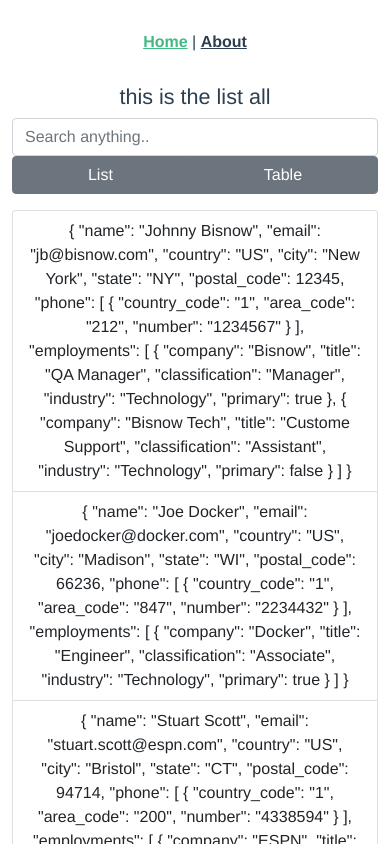
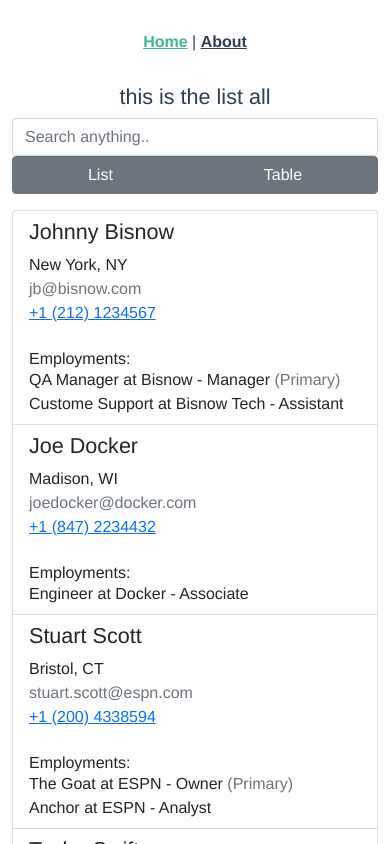
Before and after one commit to mayoalexander/contacts-search-ui, a Vue app: page / in a window 390 px wide. Shown: the top 844 px of the page. Built offline with nearby package versions, Linux system fonts and the light colour scheme.

Commit message:
configured for mobile

```diff
--- a/src/App.vue
+++ b/src/App.vue
@@ -17,6 +17,10 @@
   color: #2c3e50;
 }
 
+.text-left {
+  text-align: left !important;
+}
+
 #nav {
   padding: 30px;
 
--- a/src/views/Contacts/ListAll.vue
+++ b/src/views/Contacts/ListAll.vue
@@ -1,7 +1,7 @@
 <template lang="html">
   <div class="container">
     <h4>this is the list all</h4>
-    <div class="all-contacts">
+    <div class="all-contacts mb-5">
       <list-controls />
 
       <div v-if="$store.state.view_type === 'list'" class="list-view">
@@ -41,7 +41,6 @@
       const query = this.$store.state.searchQuery.trim().toLowerCase();
       if (query) {
         filtered = this.allContacts.filter((item) => {
-          // need to pull all data before removing
           let res = false;
           if (item.name.toLowerCase().includes(query)) {
             res = true;
--- a/src/views/Contacts/Views/List.vue
+++ b/src/views/Contacts/Views/List.vue
@@ -1,7 +1,38 @@
 <template lang="html">
   <b-list-group>
     <b-list-group-item v-for="(item, i) in items" :key="i">
-      {{ item }}
+      <div class="row text-left">
+        <div class="col-md-6 mb-4">
+          <h4 class="text-sm-left">
+            {{ item.name }}
+          </h4>
+          <div class="">
+            <p class="mb-0">
+              {{ item.city }}, {{ item.state }}
+              <span class="international-code" v-if="item.country !== 'US'"
+                >, {{ item.country }}</span
+              >
+            </p>
+            <p class="text-muted mb-0">{{ item.email }}</p>
+            <div v-if="item.phone">
+              <span v-for="(phone_line, i) in item.phone" :key="i">
+                <a :href="'tel:' + formatPhone(phone_line)">
+                  {{ formatPhone(phone_line) }}
+                </a>
+              </span>
+            </div>
+          </div>
+        </div>
+        <div class="col-md-6">
+          <div class="employments">
+            <h6 class="mb-0">Employments:</h6>
+            <div v-for="(position, i) in item.employments" :key="i">
+              {{ position.title }} at {{ position.company }} - {{ position.classification }}
+              <span v-if="position.primary && item.employments.length > 1" class="text-muted">(Primary)</span>
+            </div>
+          </div>
+        </div>
+      </div>
     </b-list-group-item>
   </b-list-group>
 </template>
@@ -11,6 +42,11 @@
   props: {
     items: Array,
   },
+  methods: {
+    formatPhone(phone) {
+      return ("+" + phone.country_code + " (" + phone.area_code + ") " + phone.number );
+    },
+  },
 };
 </script>
 
```
